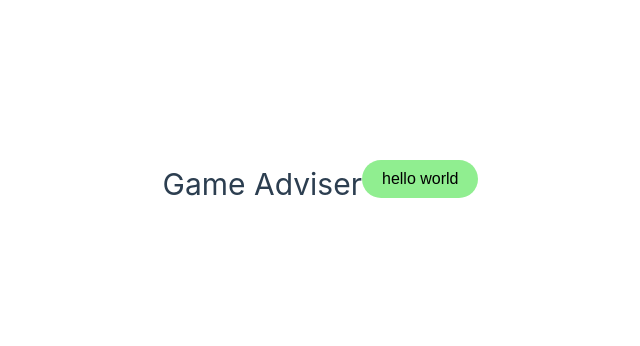
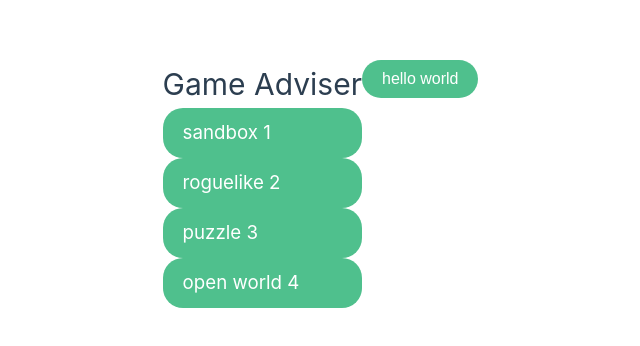
Before and after one commit to Phantom-works/Adviser-Front-End, a Vue app: page / in a window 1280 px wide. Shown: the part 216-562 px from the top of the page, without its empty margins (278-918 px from the left). Built offline with nearby package versions, Linux system fonts and the light colour scheme.

Commit message:
Add category list and category component

```diff
--- a/src/App.vue
+++ b/src/App.vue
@@ -2,18 +2,13 @@
 
     <div>
       <GameAdviserHeader
-          text="Game Adviser"
-      />
-
-      <category-list
-      />
+          text="Game Adviser"/>
+      <CategoryList :categories = "categories" />
     </div>
 
   <div>
     <RoundedButton
     text="hello world"
-    background="lightgreen"
-    color="black"
     />
   </div>
 
@@ -24,39 +19,26 @@
 import RoundedButton from "./components/buttons/RoundedButton.vue"
 import GameAdviserHeader from "@/components/GameAdviserHeader.vue";
 import CategoryList from "@/components/category components/CategoryList.vue";
-import ICategory from "@/components/Interfaces/ICategory.vue";
+import type Category from "@/components/Interfaces/Category";
 
-import { defineComponent } from 'vue';
+import {ref} from 'vue';
 
-defineComponent({
-      name: "app",
-      components:{
-        RoundedButton,
-        GameAdviserHeader,
-        CategoryList,
-      },
-      data(){
-        return{
-          categories: ICategory,
-        }
-      },
-      created(){
-        this.categories = [
-          {
-            name: "platformer",
+const categories = ref<Category[]>([{
+      id: 1,
+      title: "sandbox",
     },
     {
-            name: "rougelike"
+      id: 2,
+      title: "roguelike"
     },
     {
-            name: "puzzle"
+      id: 3,
+      title: "puzzle"
     },
     {
-            name: "open world"
-          }
-        ]
-      }
-    });
+      id: 4,
+      title: "open world"
+    }])
 
 </script>
 
--- a/src/components/GameAdviserHeader.vue
+++ b/src/components/GameAdviserHeader.vue
@@ -6,15 +6,14 @@
   </header>
 </template>
 
-<script>
-export default {
-  name: 'GameAdviserHeader',
-  props: {
-    text: {
-      type: String,
-    },
-  }
-}
+<script setup lang="ts">
+
+defineProps({
+      text: {
+        type: String,
+      },
+})
+
 </script>
 
 <style scoped>
--- /dev/null
+++ b/src/components/Interfaces/Category.ts
@@ -0,0 +1,9 @@
+export default class Category {
+    public id: number;
+    public title: string;
+
+    constructor(id: number, title: string) {
+        this.id = id;
+        this.title = title;
+    }
+}
--- a/src/components/Interfaces/ICategory.vue
+++ /dev/null
@@ -1,5 +0,0 @@
-<script setup lang="ts">
-  export interface ICategory{
-    name: string;
-  }
-</script>
--- a/src/components/buttons/RoundedButton.vue
+++ b/src/components/buttons/RoundedButton.vue
@@ -7,11 +7,9 @@
   </button>
 </template>
 
-<script lang="ts">
-import { defineComponent } from 'vue';
-export default defineComponent({
-  name: 'RoundedButton',
-  props: {
+<script setup lang="ts">
+
+defineProps({
   text: {
     type: String,
   },
@@ -24,8 +22,8 @@ export default defineComponent({
   disabled: {
     type : Boolean,
   }
-  },
-});
+})
+
 </script>
 
 <style scoped>
@@ -46,6 +44,6 @@ button {
 }
 
 button:hover {
-  filter: brightness(120%);
+  filter: brightness(85%);
 }
 </style>
--- a/src/components/category components/CategoryList.vue
+++ b/src/components/category components/CategoryList.vue
@@ -1,17 +1,15 @@
 <template>
-
+  <div v-for="category in categories" :key="category.id">
+    <GameCategory :category="category"/>
+  </div>
 </template>
 
-<script lang = ts>
+<script setup lang = ts>
 
-import { defineComponent } from 'vue';
-  export default defineComponent({
-    name: 'CategoryList',
-    props: {
-      categories: Array
-    }
-  });
+import type Category from "@/components/Interfaces/Category";
+import GameCategory from "@/components/category components/GameCategory.vue";
 
+defineProps<{categories: Category[]}>()
 </script>
 
 <style scoped>
--- /dev/null
+++ b/src/components/category components/GameCategory.vue
@@ -0,0 +1,35 @@
+<template>
+  <div class="gameCategory">
+    <h3>
+      {{category.title}}
+      {{category.id}}
+    </h3>
+  </div>
+</template>
+
+<script setup lang="ts">
+
+import Category from "@/components/Interfaces/Category";
+
+defineProps<{category: Category}>()
+
+</script>
+
+<style scoped>
+
+.gameCategory{
+  background: #4fc08d;
+  color: #fff;
+  border-radius: 20px;
+  padding: 10px 20px;
+  font-size: 1rem;
+  border: none;
+  cursor: pointer;
+  transition: all 0.3s ease;
+}
+
+div:hover {
+  filter: brightness(85%);
+}
+
+</style>
```
Also changed, not shown: src/components/category components/Category.vue (deleted, +0 -11 lines). Lines whose indentation alone changed are shown as unchanged.
